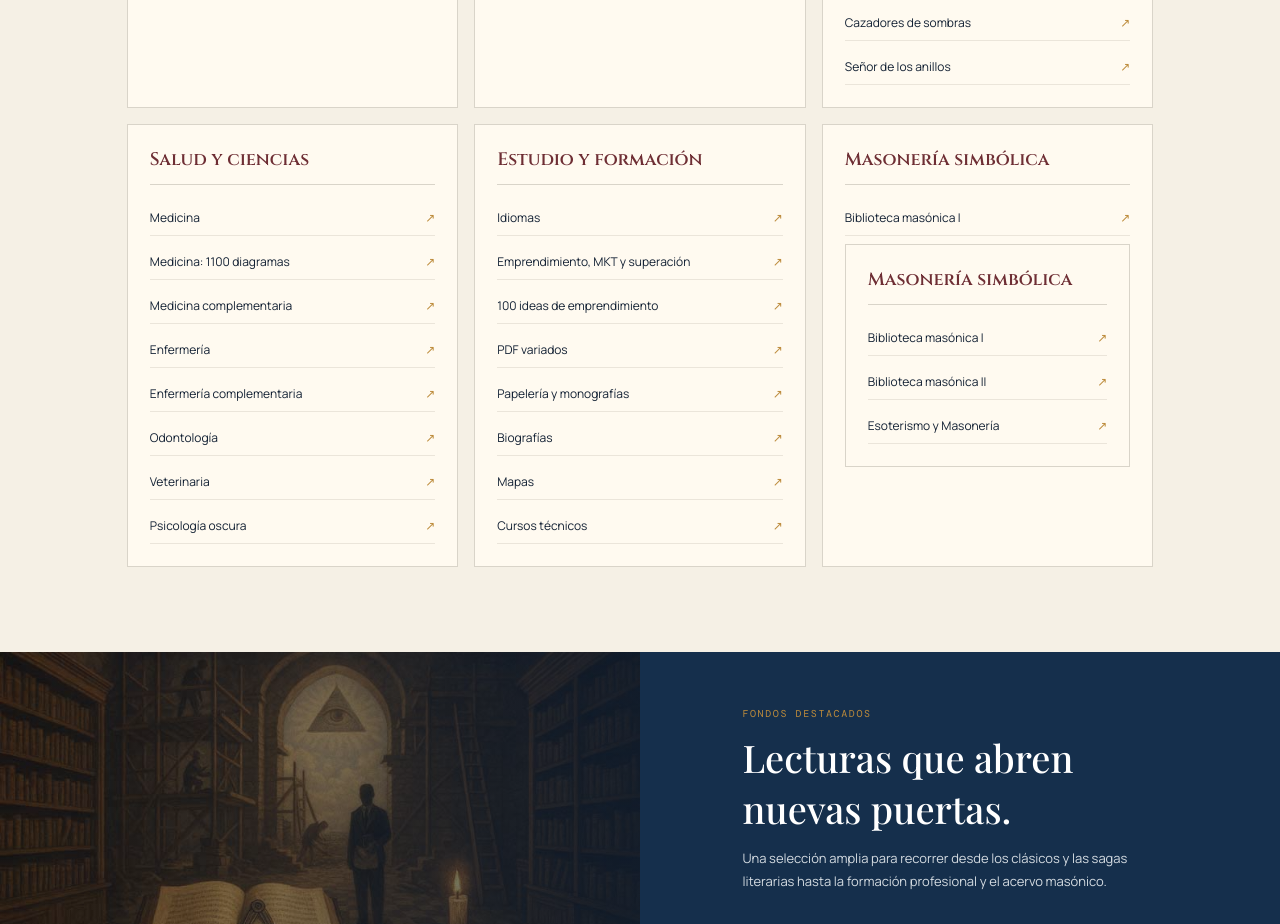
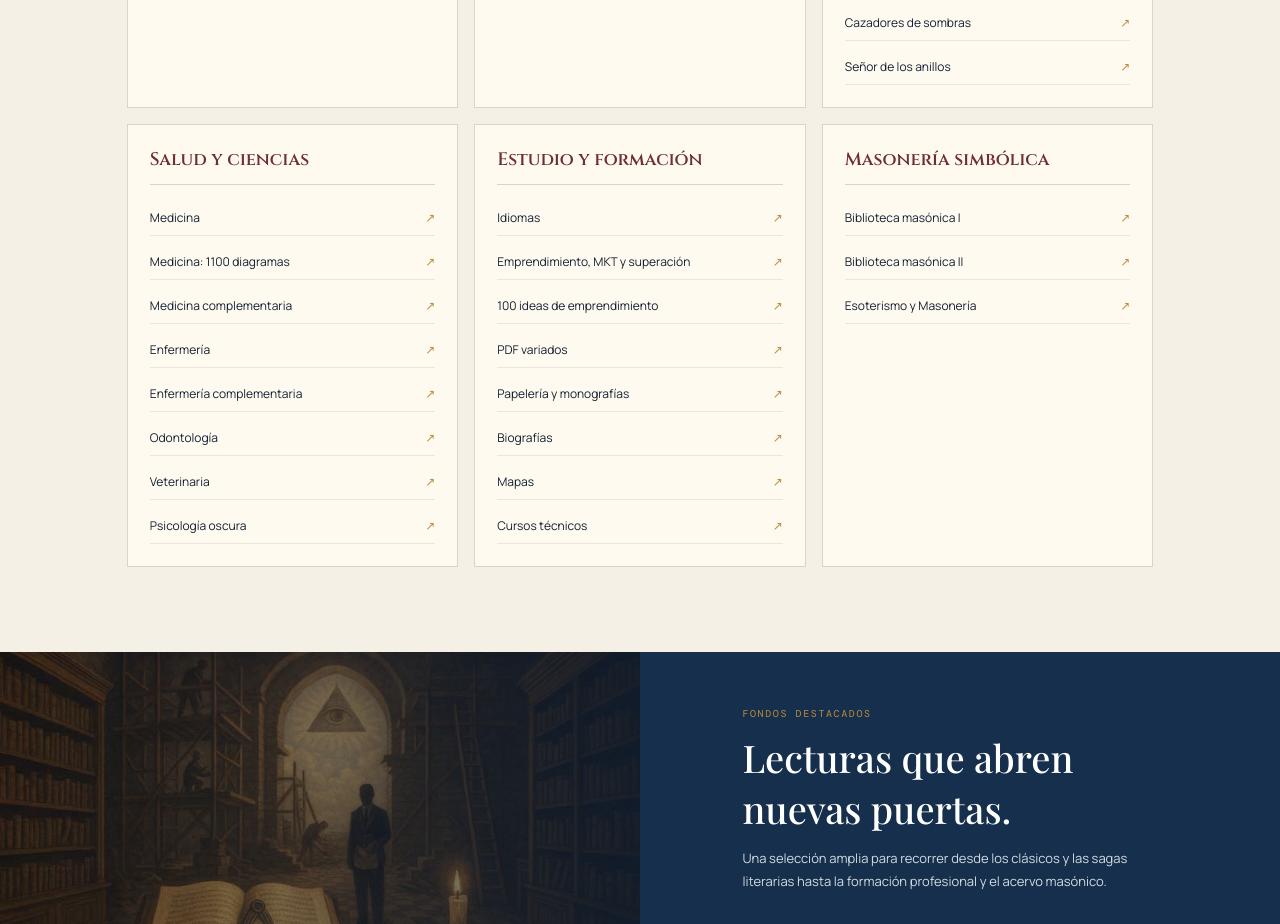
Before and after one commit to OPacPower22/biblioteca-virtual-linda-meza, a website built with Vite: page index.html in a window 1280 px wide. Shown: the part 1440-2364 px from the top of the page. Built offline with nearby package versions, Linux system fonts and the light colour scheme; a web font is replaced by a local one.

Commit message:
Fix duplicate article section for Masonería simbólica

```diff
--- a/index.html
+++ b/index.html
@@ -24,7 +24,6 @@
 <article class="group"><h3>Ficción y sagas</h3><div class="links"><a href="https://drive.google.com/folderview?id=16A13PrDWorxi9M6ulqJQuek8bOAVjjkA" target="_blank" rel="noopener">Narnia</a><a href="https://mega.nz/folder/H3hB3aJB#yfn9MrxJeVKU1gWmX_ItOg" target="_blank" rel="noopener">Lovecraft</a><a href="https://mega.nz/folder/AchSXBoQ#5duVSiyt0tR-vMkP1ssnKA" target="_blank" rel="noopener">50 sombras</a><a href="https://drive.google.com/drive/mobile/folders/1uEntWSBLqI6cBmQ7L5PUq5eUKYyLQW9b" target="_blank" rel="noopener">Asesino de reyes</a><a href="https://drive.google.com/drive/mobile/folders/1Adc098TmdxbB5q7hXnCdsxJBZs6i7mj8" target="_blank" rel="noopener">Outlander</a><a href="https://drive.google.com/drive/mobile/folders/1LnL6bqOQMpTRgBTV7SlLG6v76DlDd-wO" target="_blank" rel="noopener">Caballo de Troya</a><a href="https://mega.nz/folder/LZUElYLT#RF1tYwrhioo1V4meuyTSAQ" target="_blank" rel="noopener">Game of Thrones</a><a href="https://mega.nz/folder/eVBTXQaJ#SAJvjbiEYkDO8p3w3zIdxQ" target="_blank" rel="noopener">Harry y James Potter</a><a href="https://drive.google.com/drive/mobile/folders/1-40frFRraZejWarPlaXNlP2zTsrS4ABi" target="_blank" rel="noopener">Cazadores de sombras</a><a href="https://drive.google.com/drive/mobile/folders/1APNWDOYl1aArUs8975gWFa11Zeqhf4yC" target="_blank" rel="noopener">Señor de los anillos</a></div></article>
 <article class="group"><h3>Salud y ciencias</h3><div class="links"><a href="https://drive.google.com/drive/folders/1IVs_aaCYxHHlqG5EyTjBK4CxCs81_XNZ" target="_blank" rel="noopener">Medicina</a><a href="https://tinyurl.com/1100DiagramasMedicos" target="_blank" rel="noopener">Medicina: 1100 diagramas</a><a href="https://drive.google.com/drive/mobile/folders/1mLmHj7bDldLUiVBaO7Okmhdo2G56VJO0?sort=13&amp;direction=a&amp;fbclid=IwAR28aj2qGK3_Kt_h6Dco_CRsg7yfUpQbgsV9JveDNqyY7OqmnvE_C8U_K9I" target="_blank" rel="noopener">Medicina complementaria</a><a href="https://drive.google.com/drive/mobile/folders/15GGG2P1GUTj0_gnN6eHy3ed063-CD9ER" target="_blank" rel="noopener">Enfermería</a><a href="https://drive.google.com/drive/mobile/folders/1rxH37ZYtCIDJ224Yjh0c6J8KmSZcdZSi" target="_blank" rel="noopener">Enfermería complementaria</a><a href="https://drive.google.com/drive/mobile/folders/1O9dAtdGCgh9mbXUpMtYOm9stxMbHx7DG" target="_blank" rel="noopener">Odontología</a><a href="https://drive.google.com/drive/mobile/folders/1mzg8hWGJLdgBvBWESuDyR7PJ3f5S3F-_" target="_blank" rel="noopener">Veterinaria</a><a href="https://drive.google.com/file/d/1H4hl1P4PYeigvQR-HIQMInGbOWk37gx_/view" target="_blank" rel="noopener">Psicología oscura</a></div></article>
 <article class="group"><h3>Estudio y formación</h3><div class="links"><a href="https://drive.google.com/drive/mobile/folders/1Dm6vhwHoIO3UmHngvjlIHROQLAqMzuoo" target="_blank" rel="noopener">Idiomas</a><a href="https://drive.google.com/drive/folders/1vTRZBjGfh3RUsUxrV8I0Slm0AeFSrlWn" target="_blank" rel="noopener">Emprendimiento, MKT y superación</a><a href="https://drive.google.com/drive/folders/1PzJEQ2XJz30Eeqf1mJftPtgosS8V2rnO" target="_blank" rel="noopener">100 ideas de emprendimiento</a><a href="https://drive.google.com/drive/folders/1i6gldzGV4lJxF-fv641grVK0IKo5kov8?usp=sharing" target="_blank" rel="noopener">PDF variados</a><a href="https://drive.google.com/drive/folders/1wTyBXgxuXzxCt68AGb5dG1m5JwD7ULMV" target="_blank" rel="noopener">Papelería y monografías</a><a href="https://drive.google.com/drive/folders/16nL41jnty21jGEwb5alyEUogoKthrAYz" target="_blank" rel="noopener">Biografías</a><a href="https://drive.google.com/drive/folders/15GqsNU1rHN-JOHD1dvBCDabpoSjl8ksn" target="_blank" rel="noopener">Mapas</a><a href="https://drive.google.com/drive/folders/1-DN0N0R8WQ8lNLIv0rgSCNd1qCnipl5G" target="_blank" rel="noopener">Cursos técnicos</a></div></article>
-<article class="group"><h3>Masonería simbólica</h3><div class="links"><a href="https://drive.google.com/drive/folders/1-49h8bbLXuZK388VnfXEfnrY8-jcVFhm?usp=drive_link" target="_blank" rel="noopener">Biblioteca masónica I</a>
 <article class="group"><h3>Masonería simbólica</h3><div class="links"><a href="https://drive.google.com/drive/folders/1-49h8bbLXuZK388VnfXEfnrY8-jcVFhm?usp=drive_link" target="_blank" rel="noopener">Biblioteca masónica I</a><a href="https://drive.google.com/drive/folders/1QMJJp81qQTtcw-Bb5qd4viw103NCh_Eb?usp=sharing" target="_blank" rel="noopener">Biblioteca masónica II</a><a href="https://github.com/OPacPower22/biblioteca-virtual-linda-meza/tree/main/Esoterismo%20y%20Masoner%C3%ADa" target="_blank" rel="noopener">Esoterismo y Masonería</a></div></article>
 </div></section>
 <section class="feature" id="destacados"><div class="feature-image" role="img" aria-label="Biblioteca histórica y documentos digitalizados"></div><div class="feature-copy"><span class="eyebrow">Fondos destacados</span><h2>Lecturas que abren nuevas puertas.</h2><p>Una selección amplia para recorrer desde los clásicos y las sagas literarias hasta la formación profesional y el acervo masónico.</p><a class="button" href="#colecciones">Recorrer el archivo ↘</a></div></section>
```
